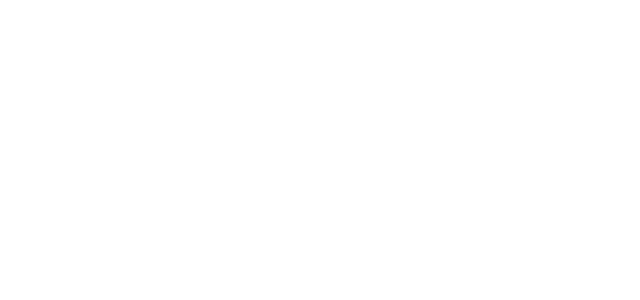
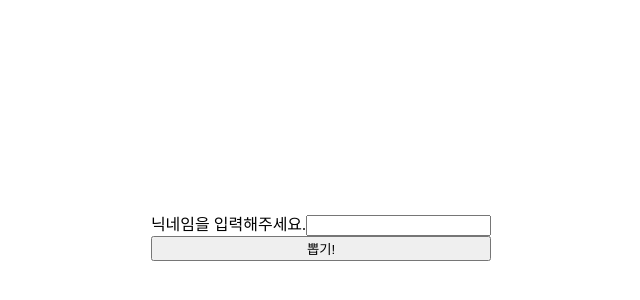
Before and after one commit to YOON3N4M/random-nickname, a React (Create React App) app: page / in a window 1280 px wide. Shown: the part 172-472 px from the top of the page, without its empty margins (327-967 px from the left). Built offline with nearby package versions, Linux system fonts and the light colour scheme.

Commit message:
feat: 만듬

```diff
--- a/src/App.js
+++ b/src/App.js
@@ -1,5 +1,75 @@
+import { useEffect, useState } from "react";
+import { styled } from "styled-components";
+
+const Container = styled.div`
+  width: 100vw;
+  height: 100vh;
+  display: flex;
+  justify-content: center;
+  align-items: center;
+`;
+
+const VFlexBox = styled.div`
+  display: flex;
+  flex-direction: column;
+`;
+
 function App() {
-  return <div className="App"></div>;
+  const [inputValue, setInputValue] = useState("");
+  const [nicknameArr, setNicknameArr] = useState([]);
+  const [selectedNickname, setSelectedNickname] = useState("");
+
+  function onChangeInput(event) {
+    setInputValue(event.target.value);
+  }
+
+  function getNickname() {
+    const data = localStorage.getItem("nickname");
+    if (data === null) return;
+    console.log(data);
+    setNicknameArr(JSON.parse(data));
+  }
+
+  function onSubmit(event) {
+    event.preventDefault();
+    setNicknameArr((prev) => [...prev, inputValue]);
+    localStorage.setItem("nickname", JSON.stringify(nicknameArr));
+  }
+
+  function random() {
+    if (nicknameArr.length > 0) {
+      const randomNum = Math.floor(Math.random() * (nicknameArr.length - 0));
+      console.log(randomNum);
+      alert(`${nicknameArr[randomNum]}`);
+    } else {
+      alert("저장된 닉네임이 없음");
+    }
+  }
+
+  useEffect(() => {
+    getNickname();
+  }, []);
+
+  useEffect(() => {
+    setInputValue("");
+  }, [nicknameArr]);
+  return (
+    <div className="App">
+      <Container>
+        <div>
+          <VFlexBox>
+            <form onSubmit={onSubmit}>
+              <label>닉네임을 입력해주세요.</label>
+              <input onChange={onChangeInput} value={inputValue}></input>
+            </form>
+            <button onClick={random}>뽑기!</button>
+            {nicknameArr.length > 0 &&
+              nicknameArr.map((nick) => <span>{nick}</span>)}
+          </VFlexBox>
+        </div>
+      </Container>
+    </div>
+  );
 }
 
 export default App;
```
